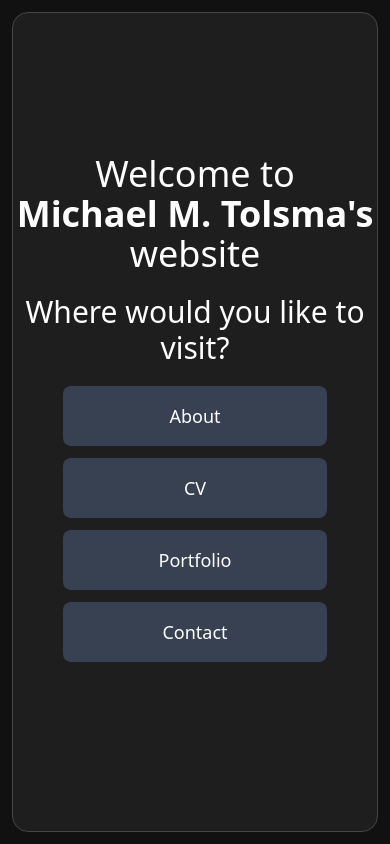
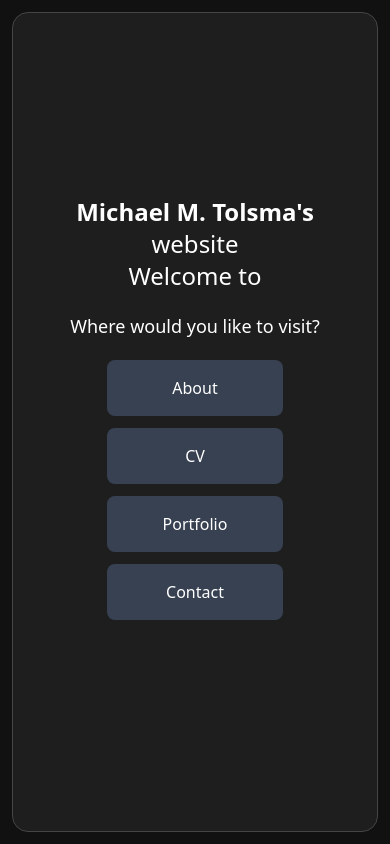
Before and after one commit to mmtolsma/mmtolsma.github.io, a SvelteKit app: page / in a window 390 px wide. Built offline with nearby package versions, Linux system fonts and the light colour scheme.

Commit message:
Text sizing

```diff
--- a/src/routes/+page.svelte
+++ b/src/routes/+page.svelte
@@ -25,22 +25,22 @@
     <div class="{transitionClass} delay-[500ms]">
       <!-- desktop -->
       <div class="hidden md:block mb-5">
-        <h2 class="text-4xl lg:text-5xl">Welcome to <b>Michael M. Tolsma's</b> website</h2>
+        <h2 class="text-xl sm:text-2xl md:text-3xl lg:text-4xl xl:text-5xl">Welcome to <b>Michael M. Tolsma's</b> website</h2>
       </div>
       <!-- mobile -->
       <div class="md:hidden block mb-5">
-        <h2 class="text-4xl text-center">Welcome to</h2>
-        <h1 class="text-4xl text-center"><b>Michael M. Tolsma's</b></h1>
-        <h2 class="text-4xl text-center">website</h2>
+        <h1 class="text-2xl sm:text-4xl text-center"><b>Michael M. Tolsma's</b></h1>
+        <h2 class="text-2xl sm:text-4xl text-center">website</h2>
+        <h2 class="text-2xl sm:text-4xl text-center">Welcome to</h2>
       </div>
     </div>
     <div class="mb-5 {transitionClass} delay-[1250ms]">
-      <h2 class="text-3xl lg:text-4xl text-center">Where would you like to visit?</h2>
+      <h2 class="text-lg sm:text-2xl md:text-3xl lg:text-4xl xl:text-5xl text-center">Where would you like to visit?</h2>
     </div>
     <div class="mb-5 {transitionClass} delay-[1500ms]">
       <nav class="md:flex md:flex-rows-1 grid grid-cols-1 gap-1">
         {#each filteredLinks as link}
-          <a href={link.url} class="button mb-2 text-center bg-gray-700 hover:bg-gray-300 hover:text-gray-700 text-lg py-4 px-24 md:text-md md:py-2 md:px-10 rounded-lg w-full md:w-40">
+          <a href={link.url} class="button mb-2 text-center bg-gray-700 hover:bg-gray-300 hover:text-gray-700 rounded-lg w-full text-md py-4 px-14 sm:text-lg sm:py-4 sm:px-24 md:text-md md:py-1 md:px-2 md:w-28 lg:text-lg lg:py-2 lg:px-10 lg:w-36 xl:text-xl xl:py-2 xl:px-10 xl:w-48">
             {link.name}
           </a>
         {/each}
```
